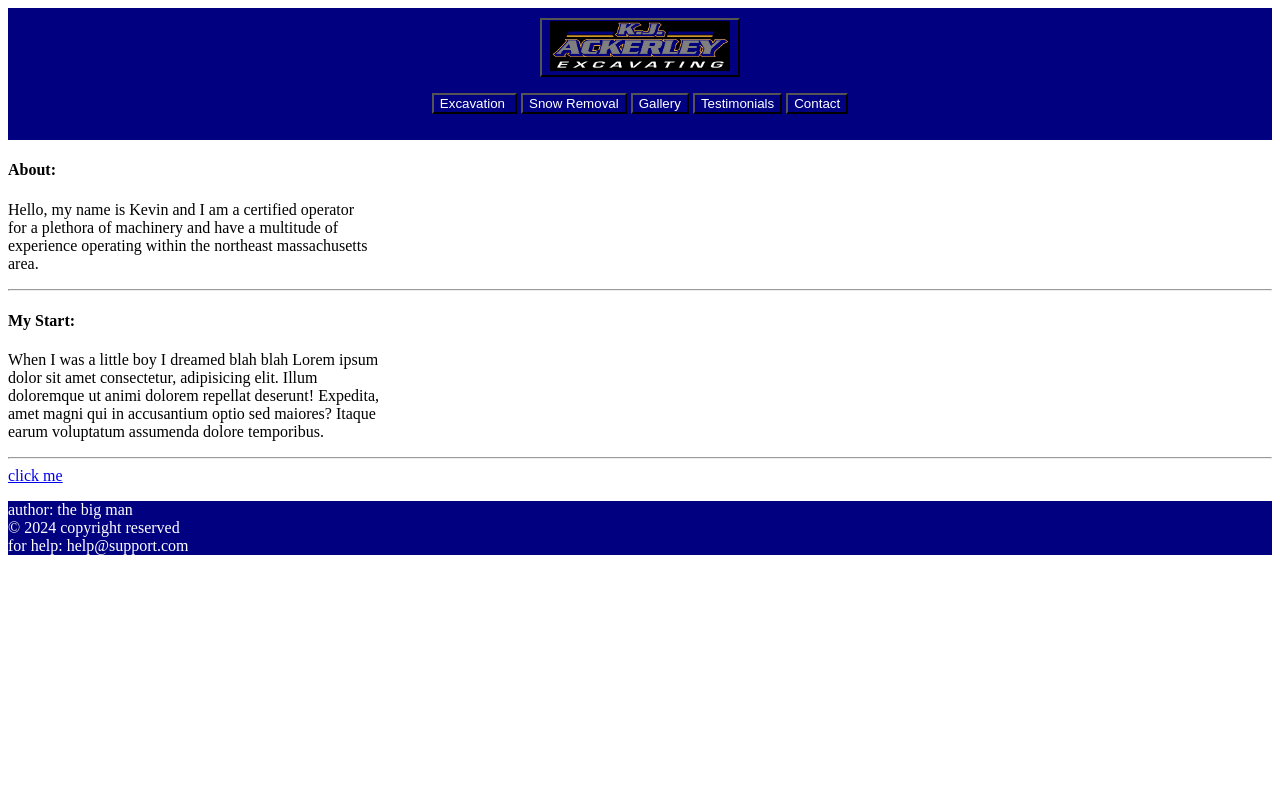
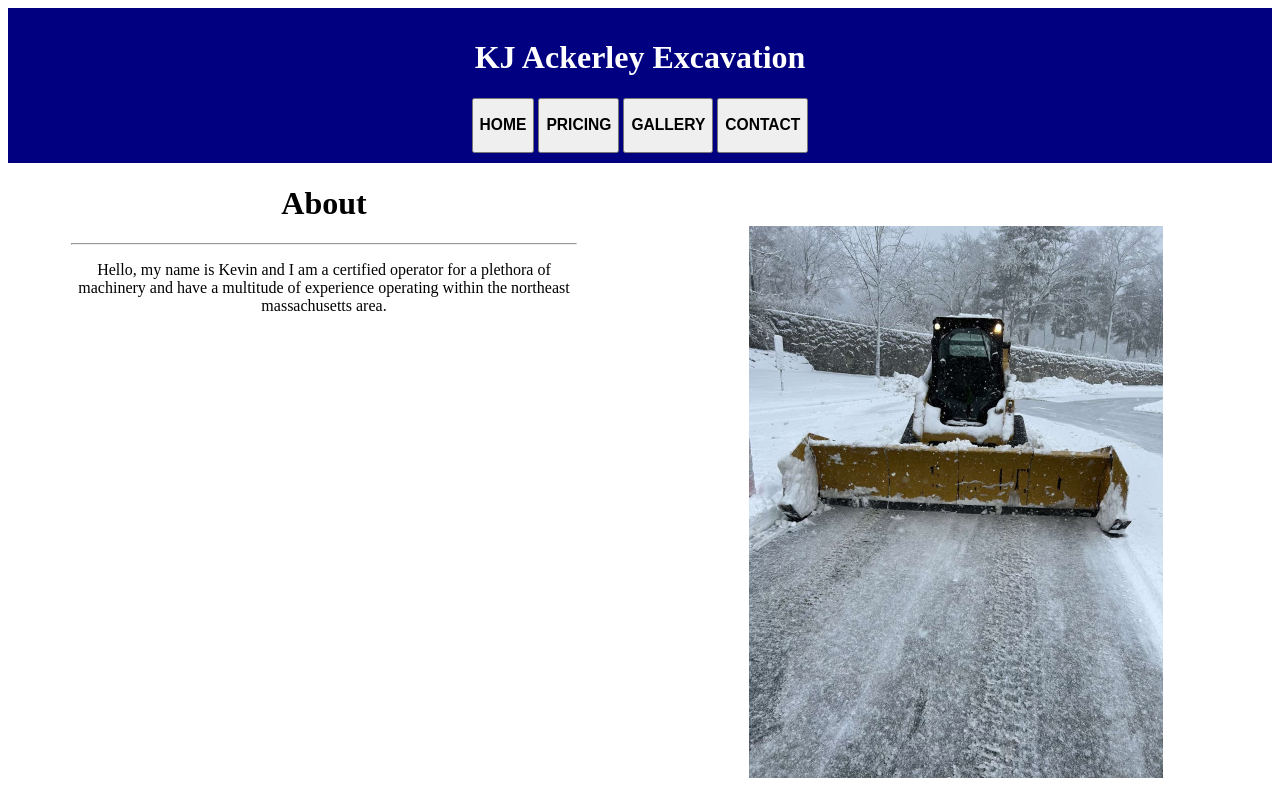
Before and after one commit to rma1399/kjackerley-website, a plain HTML site: page index.html in a window 1280 px wide. Shown: the top 800 px of the page. Drawn offline with Linux system fonts and the light colour scheme.

Commit message:
made slight changes for set up

```diff
--- a/app.css
+++ b/app.css
@@ -1,4 +1,4 @@
-.header {
+header {
     text-align: center;
     padding-top: 10px;
     padding-bottom: 10px;
@@ -6,48 +6,26 @@
     background: navy;
 }
 
-.aux_pages{
-  text-align: center;
+
+.left {
+  width:50%;
+  height: 100vh;
+  float: left;
 }
 
-.side_contacts{
-  text-align: right;
+.about {
+  text-align: center;
+  padding-left: 10%;
+  padding-right: 10%;
 }
 
-#home{
-  text-align: center;
-  background-color:navy;
-  color:white;
+.right {
+  width: 50%;
+  height: 100vh;
+  float: left;
 }
 
-#excavate{
-  background-color: navy;
-  color: white;
-  padding-right: 10px;
+.pictures {
+  text-align: center;
+  padding-top: 10%;
 }
-
-#snow{
-  background-color: navy;
-  color: white;
-}
-
-#gallery{
-  background-color: navy;
-  color: white;
-}
-
-#testimonials{
-  background-color: navy;
-  color: white;
-}
-
-#contact{
-  background-color: navy;
-  color: white;
-}
-
-.footer {
-  text-align: left;
-  color: white;
-  background: navy;
-}
--- a/index.html
+++ b/index.html
@@ -5,97 +5,69 @@
         <link rel = "icon" type = image/jpg href = "images/skidsteer.jpg">
         <link rel = "stylesheet" href = "app.css"/>
     </head>
-    <!-- body section -->
-    <body>
-        <header class = "header">
-            <span>
-                <span class = "comp name">
-                    <button style = "width: 200px" id = "home" onclick = "window.location.href = 'index.html'">
-                        <img style = "width: 180px" src = "images/KJ Ackerley LOGO.jpg"
+
+    <header>
+        <div class="top panel">
+            <span class="top">
+                <!-- <img
+                src = "images/KJ Ackerley LOGO.jpg"
                 alt = "KJ Ackerley Excavation"
-                        height = "50">
+                width = "351.33"
+                height = "134"
+                >
+                -->
+                <h1 name = "name">KJ Ackerley Excavation</h1>
+            </span>
+        </div>
+        <div class="dashboard">
+            <span class="button_list">
+                <button name="home">
+                    <h3>HOME</h3>
+                </button>
+                <button name="pricing">
+                    <h3>PRICING</h3>
+                </button>
+                <button name="gallery">
+                    <h3>GALLERY</h3>
+                </button>
+                <button name="contact">
+                    <h3>CONTACT</h3>
                 </button>
             </span>
-                <p class = "aux_pages">
-                <span class = "exc tab">
-                    <button id = "excavate" onclick = "window.location.href = 'excavation.html'">
-                    Excavation
-                    </button>
-                </span>
-                <span class = "snow tab">
-                    <button id = "snow" onclick = "window.location.href = 'snow_removal.html'">
-                        Snow Removal
-                    </button>
-                </span>
-                <span class = "gallery">
-                    <button id = "gallery" onclick = "window.location.href = 'gallery.html'">
-                        Gallery
-                    </button>
-                </span>
-                <span class = "testimonials">
-                    <button id = "testimonials" onclick = "window.location.href = 'testimonials.html'">
-                        Testimonials
-                    </button>
-                </span>
-                <span class = "contact">
-                    <button id = "contact" onclick = "window.location.href = 'contact.html'">
-                        Contact
-                    </button>
-                </span>
-            </span>
+        </div>
     </header>
 
-        <main>
+
+
+
+    <body>
+        <div class = "sections">
+            <div class = "left">
                 <div class = "about">
+                    <h1>About</h1>
+                    <hr>
                     <p>
-                    <span>
-                        <h4>
-                            About:
-                        </h4>
-                    </span>
-                    <span>
-                        <p>
-                            Hello, my name is Kevin and I am a certified operator<br>
-                            for a plethora of machinery and have a multitude of <br>
-                            experience operating within the northeast massachusetts <br>
+                        Hello, my name is Kevin and I am a certified operator
+                        for a plethora of machinery and have a multitude of
+                        experience operating within the northeast massachusetts
                         area.
                     </p>
-                    </span>
-                </p>
                 </div>
-            <hr>
-
-            <div class = "my_start">
-                <p>
-                    <span>
-                        <h4>
-                            My Start:
-                        </h4>
-                    </span>
-                    <span>
-                        <p>
-                            When I was a little boy I dreamed blah blah Lorem ipsum <br>
-                            dolor sit amet consectetur, adipisicing elit. Illum <br>
-                            doloremque ut animi dolorem repellat deserunt! Expedita, <br>
-                            amet magni qui in accusantium optio sed maiores? Itaque <br>
-                            earum voluptatum assumenda dolore temporibus.
-                        </p>
-                    </span>
-                </p>
-            </div>
-            <hr>
-
-            <div class = "test">
-                <a href = "https://www.youtube.com"
-                target = "_blank"
-                title = "goes to youtube">
-                    click me
-                </a>
             </div>
 
-        </main>
+            <div class = "right">
+                <div class = "pictures">
+                    <img
+                    src = "images/skidsteer_plow_straight.jpg"
+                    alt = "skidsteer"
+                    width = "414"
+                    height = "552"
+                    >
+                </div>
 
-
+            </div>
+        </div>
+    </body>
     <footer class = "footer">
         <p>
             author: the big man<br>
@@ -103,5 +75,4 @@
             for help: help@support.com<br>
         </p>
     </footer>
-    </body>
 </html>
```
Lines whose indentation alone changed are shown as unchanged.
